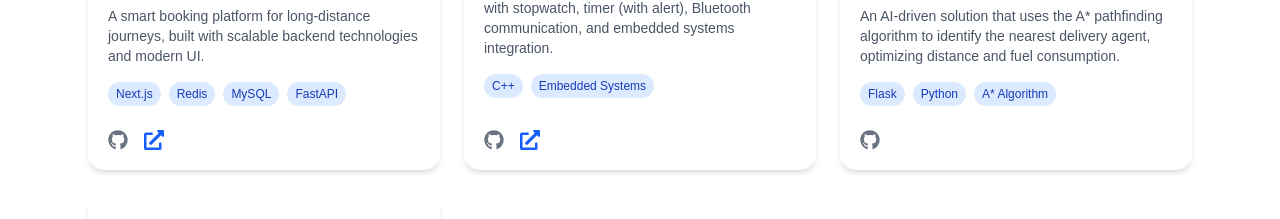
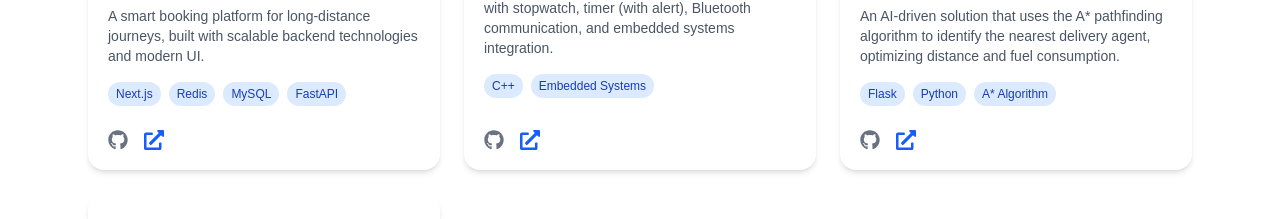
Before and after one commit to mukesh1352/portfolio, a Next.js app: page / in a window 1280 px wide. Shown: the part 1270-1489 px from the top of the page. Built offline with nearby package versions, Linux system fonts and the light colour scheme.

Commit message:
added the link for the deployed file

```diff
--- a/src/app/components/projects.tsx
+++ b/src/app/components/projects.tsx
@@ -23,7 +23,7 @@ const projects = [
       "An AI-driven solution that uses the A* pathfinding algorithm to identify the nearest delivery agent, optimizing distance and fuel consumption.",
     tech: ["Flask", "Python", "A* Algorithm"],
     github: "https://github.com/mukesh1352/pathfinding-with-fuel",
-    demo: null,
+    demo: "https://pathfinding-with-fuel.onrender.com",
   },
   {
     title: "Smart-Canteen",
```
